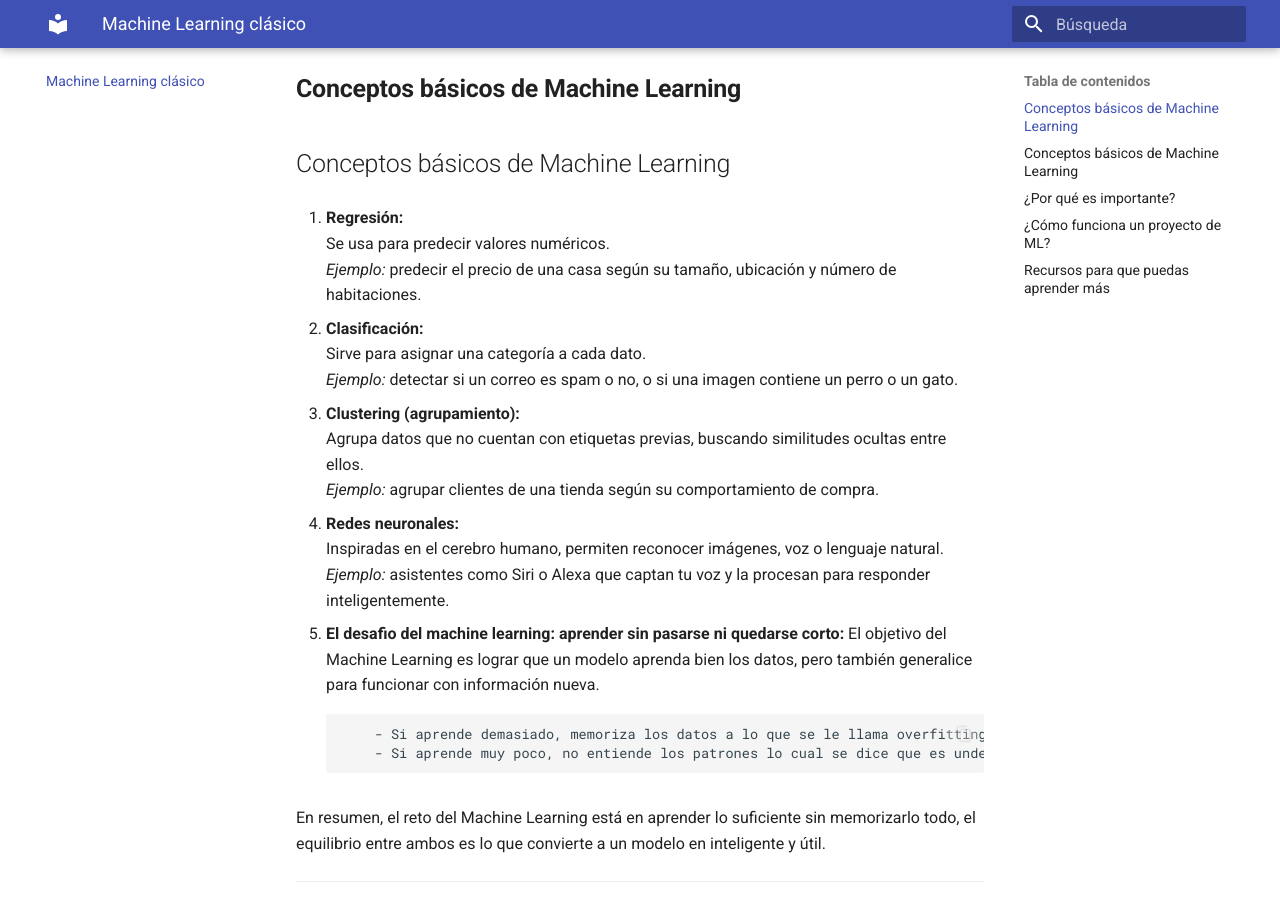
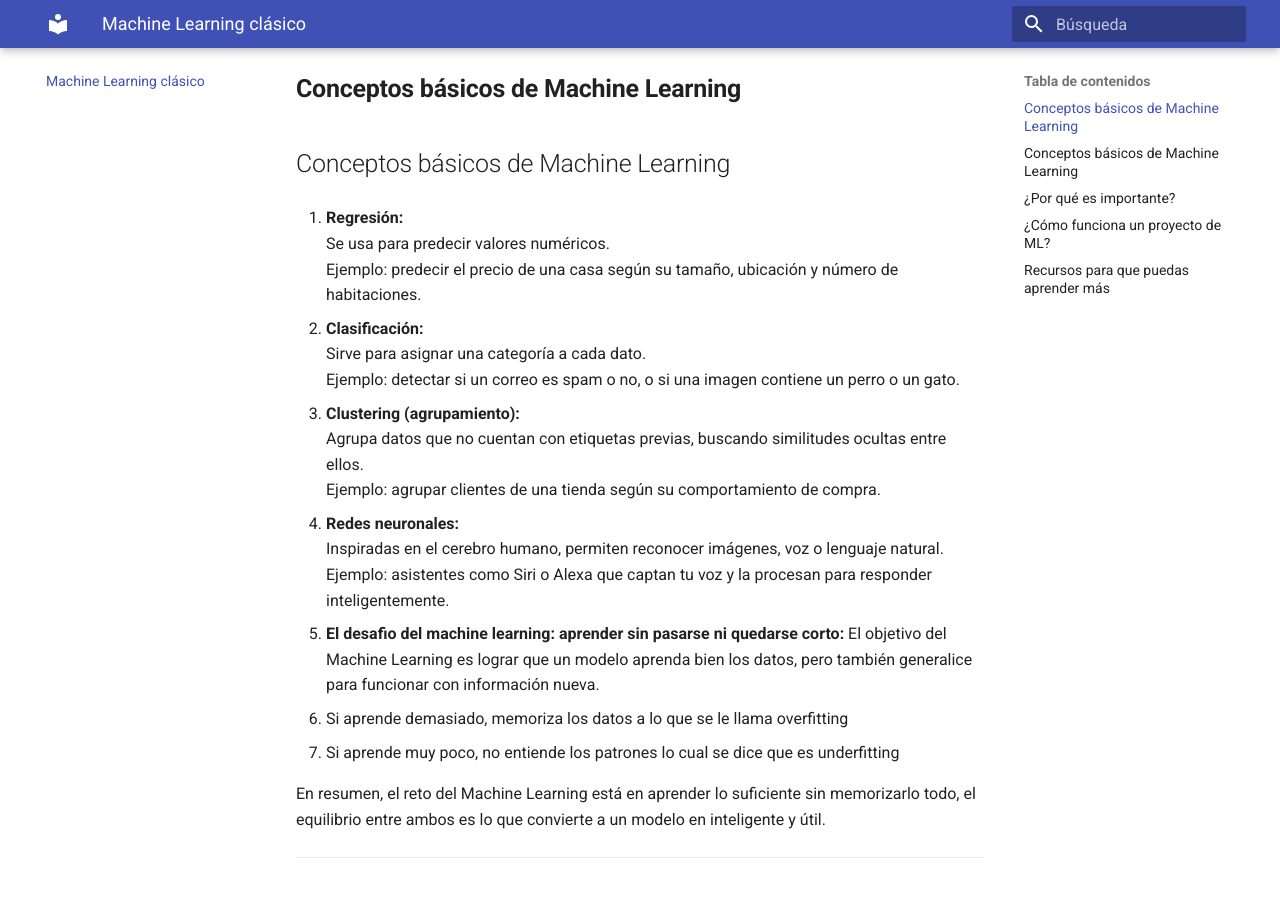
Before and after one commit to jameusk1028/Explorando-el-QML-desde-0, an MkDocs documentation site: the page built from docs/machine_learning.md, in a window 1280 px wide and 900 px high, scrolled down 459 px. Built offline with MkDocs 1.6.1 and Material for MkDocs 9.7.7, drawn with Linux system fonts in a browser that asks for light colours; some of the changed lines change nothing that is shown.

Commit message:
Fix formatting and remove unnecessary lines in ML doc

```diff
--- a/docs/machine_learning.md
+++ b/docs/machine_learning.md
@@ -15,29 +15,25 @@ En otras palabras, el ML permite que los computadores aprendan de la experiencia
 
 1. **Regresión:**
 Se usa para predecir valores numéricos.
-*Ejemplo:* predecir el precio de una casa según su tamaño, ubicación y número de habitaciones.
+Ejemplo: predecir el precio de una casa según su tamaño, ubicación y número de habitaciones.
 
 2. **Clasificación:**
 Sirve para asignar una categoría a cada dato.
-*Ejemplo:* detectar si un correo es spam o no, o si una imagen contiene un perro o un gato.
+Ejemplo: detectar si un correo es spam o no, o si una imagen contiene un perro o un gato.
 
 3. **Clustering (agrupamiento):**
 Agrupa datos que no cuentan con etiquetas previas, buscando similitudes ocultas entre ellos.
-*Ejemplo:* agrupar clientes de una tienda según su comportamiento de compra.
+Ejemplo: agrupar clientes de una tienda según su comportamiento de compra.
 
 4. **Redes neuronales:**
 Inspiradas en el cerebro humano, permiten reconocer imágenes, voz o lenguaje natural.
-*Ejemplo:* asistentes como Siri o Alexa que captan tu voz y la procesan para responder inteligentemente.
-
-
-
-
+Ejemplo: asistentes como Siri o Alexa que captan tu voz y la procesan para responder inteligentemente.
 
 - **El desafio del machine learning: aprender sin pasarse ni quedarse corto:**
    El objetivo del Machine Learning es lograr que un modelo aprenda bien los datos, pero también generalice para funcionar con información nueva.
 
-            - Si aprende demasiado, memoriza los datos a lo que se le llama overfitting
-            - Si aprende muy poco, no entiende los patrones lo cual se dice que es underfitting
+   - Si aprende demasiado, memoriza los datos a lo que se le llama overfitting
+   - Si aprende muy poco, no entiende los patrones lo cual se dice que es underfitting
 
    En resumen, el reto del Machine Learning está en aprender lo suficiente sin memorizarlo todo, el equilibrio entre ambos es lo que convierte a un modelo en          inteligente y útil.
 
```
